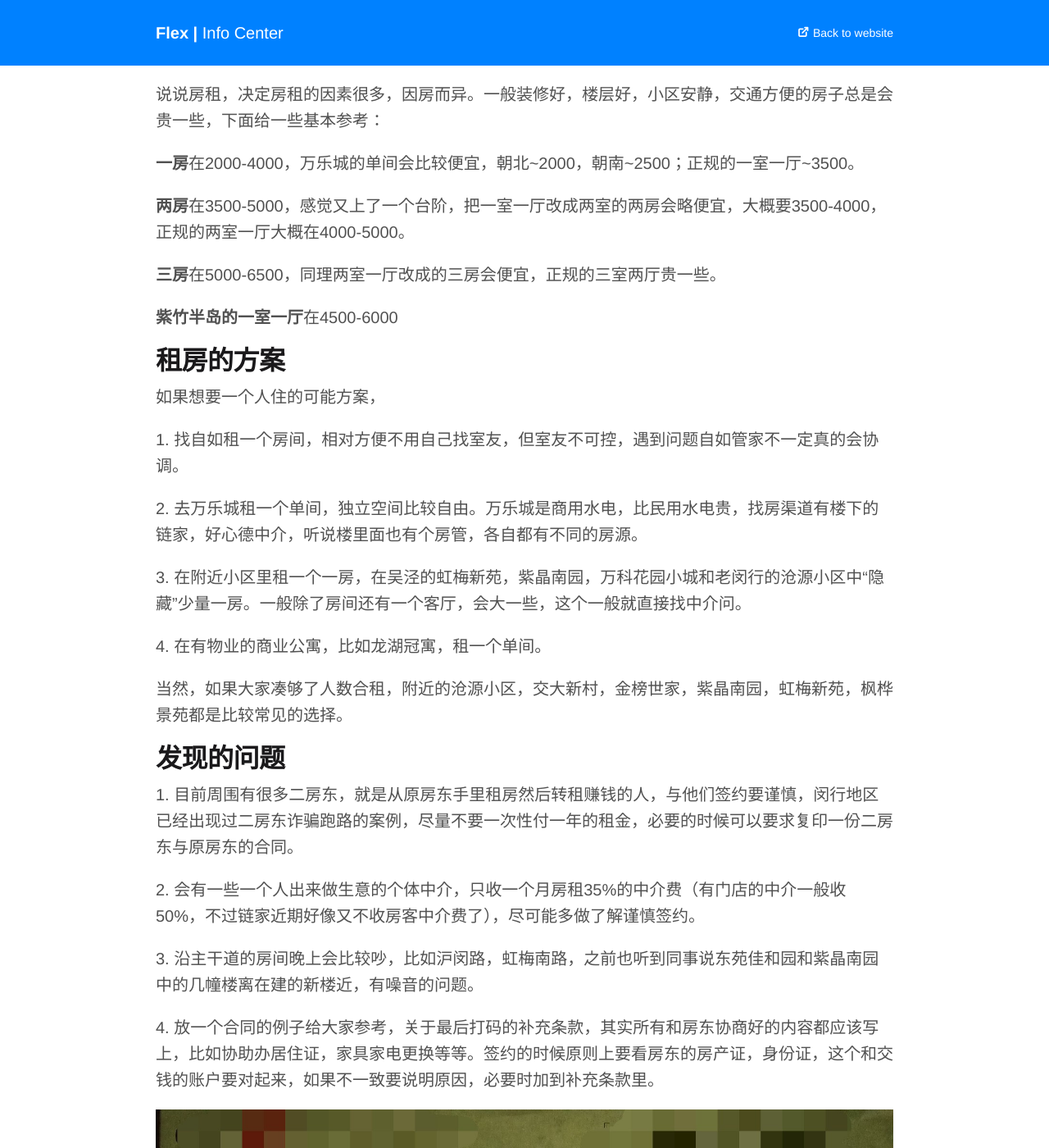
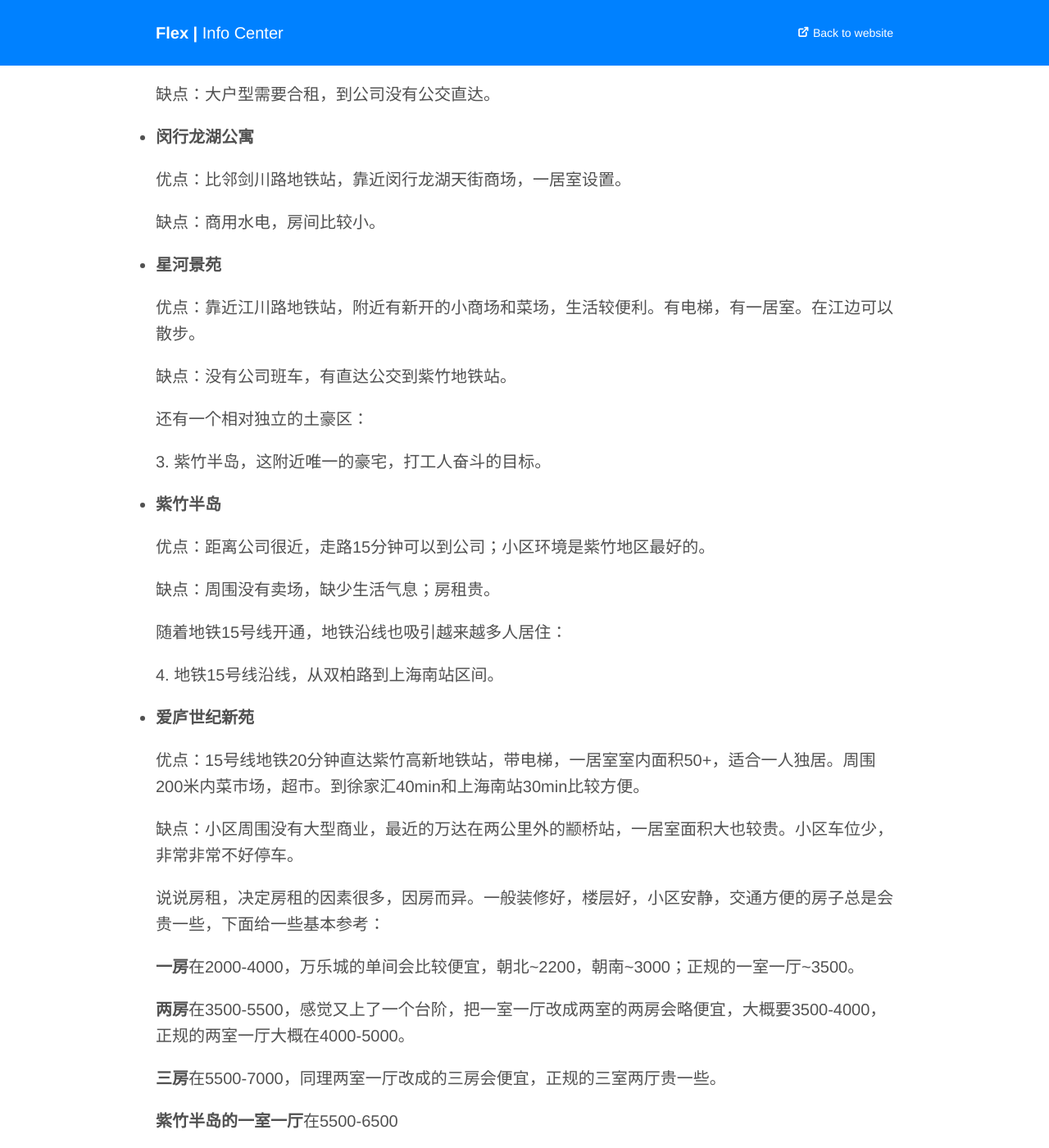
Before and after one commit to zizhuRent/flexprc, a Jekyll site: the page built from _posts/2099-01-01-shanghairent.md, in a window 1280 px wide and 1400 px high, scrolled down 2800 px. Shown: the whole window at 82% size. Built offline with Jekyll 4.4.1, drawn with Linux system fonts in a browser that asks for light colours; some web fonts are replaced; some of the changed text lies outside the part shown.

Commit message:
Update Shanghai rent information.

```diff
--- a/_posts/2099-01-01-shanghairent.md
+++ b/_posts/2099-01-01-shanghairent.md
@@ -68,6 +68,30 @@ by: 'Gustavo Quinalha'
 
     缺点：房型较大，房租略贵，房源紧俏。
 
+* **丽都城假日景苑**
+
+    优点：小区比较新环境不错，带电梯，物业管理还行。金平路步行街上生活超市丰富。
+
+    缺点：少量一居室，房租略贵。到公司没有公共交通直达，只有固定班次的公司班车。
+
+* **合生城邦**
+
+    优点：别墅区和电梯高层，靠近金平路步行街上生活超市丰富。
+
+    缺点：大户型需要合租，到公司没有公交直达。
+
+* **闵行龙湖公寓**
+
+    优点：比邻剑川路地铁站，靠近闵行龙湖天街商场，一居室设置。
+
+    缺点：商用水电，房间比较小。
+
+* **星河景苑**
+
+    优点：靠近江川路地铁站，附近有新开的小商场和菜场，生活较便利。有电梯，有一居室。在江边可以散步。
+
+    缺点：没有公司班车，有直达公交到紫竹地铁站。
+
 还有一个相对独立的土豪区：
 
 <p>3. 紫竹半岛，这附近唯一的豪宅，打工人奋斗的目标。</p>
@@ -78,15 +102,37 @@ by: 'Gustavo Quinalha'
 
     缺点：周围没有卖场，缺少生活气息；房租贵。
 
+随着地铁15号线开通，地铁沿线也吸引越来越多人居住：
+
+<p>4. 地铁15号线沿线，从双柏路到上海南站区间。</p>
+
+* **爱庐世纪新苑**
+
+    优点：15号线地铁20分钟直达紫竹高新地铁站，带电梯，一居室室内面积50+，适合一人独居。周围200米内菜市场，超市。到徐家汇40min和上海南站30min比较方便。
+
+    缺点：小区周围没有大型商业，最近的万达在两公里外的颛桥站，一居室面积大也较贵。小区车位少，非常非常不好停车。
+
 说说房租，决定房租的因素很多，因房而异。一般装修好，楼层好，小区安静，交通方便的房子总是会贵一些，下面给一些基本参考：
 
-**一房**在2000-4000，万乐城的单间会比较便宜，朝北~2000，朝南~2500；正规的一室一厅~3500。
+**一房**在2000-4000，万乐城的单间会比较便宜，朝北~2200，朝南~3000；正规的一室一厅~3500。
 
-**两房**在3500-5000，感觉又上了一个台阶，把一室一厅改成两室的两房会略便宜，大概要3500-4000，正规的两室一厅大概在4000-5000。
+**两房**在3500-5500，感觉又上了一个台阶，把一室一厅改成两室的两房会略便宜，大概要3500-4000，正规的两室一厅大概在4000-5000。
 
-**三房**在5000-6500，同理两室一厅改成的三房会便宜，正规的三室两厅贵一些。
+**三房**在5500-7000，同理两室一厅改成的三房会便宜，正规的三室两厅贵一些。
 
-**紫竹半岛的一室一厅**在4500-6000
+**紫竹半岛的一室一厅**在5500-6500
+
+一些精确到小区的房租信息（截至2022.5）：
+
+金平新村：一室一厅3500
+
+星河景苑：一室一厅3500
+
+通海新村：一室一厅2900
+
+南洋瑞都：合租一室~2000
+
+枫华景园二期：合租1500-2500
 
 ## 租房的方案
 
@@ -110,7 +156,9 @@ by: 'Gustavo Quinalha'
 
 <p>3. 沿主干道的房间晚上会比较吵，比如沪闵路，虹梅南路，之前也听到同事说东苑佳和园和紫晶南园中的几幢楼离在建的新楼近，有噪音的问题。</p>
 
-<p>4. 放一个合同的例子给大家参考，关于最后打码的补充条款，其实所有和房东协商好的内容都应该写上，比如协助办居住证，家具家电更换等等。签约的时候原则上要看房东的房产证，身份证，这个和交钱的账户要对起来，如果不一致要说明原因，必要时加到补充条款里。</p>
+<p>4. 签合同前要自己检查一遍房屋内的家具、电器的使用情况，中介为了成交可能不会把问题全说出来，或者他自己也没查过不知道。</p>
+
+<p>5. 放一个合同的例子给大家参考，关于最后打码的补充条款，其实所有和房东协商好的内容都应该写上，比如协助办居住证，家具家电更换等等。签约的时候原则上要看房东的房产证，身份证，这个和交钱的账户要对起来，如果不一致要说明原因，必要时加到补充条款里。</p>
 
 <img src="/flexprc/figure/contract_1.jpg" width="1000"/>
 
```
Also changed, not shown: other parts of _posts/2099-01-01-shanghairent.md (+1 -1 lines).
